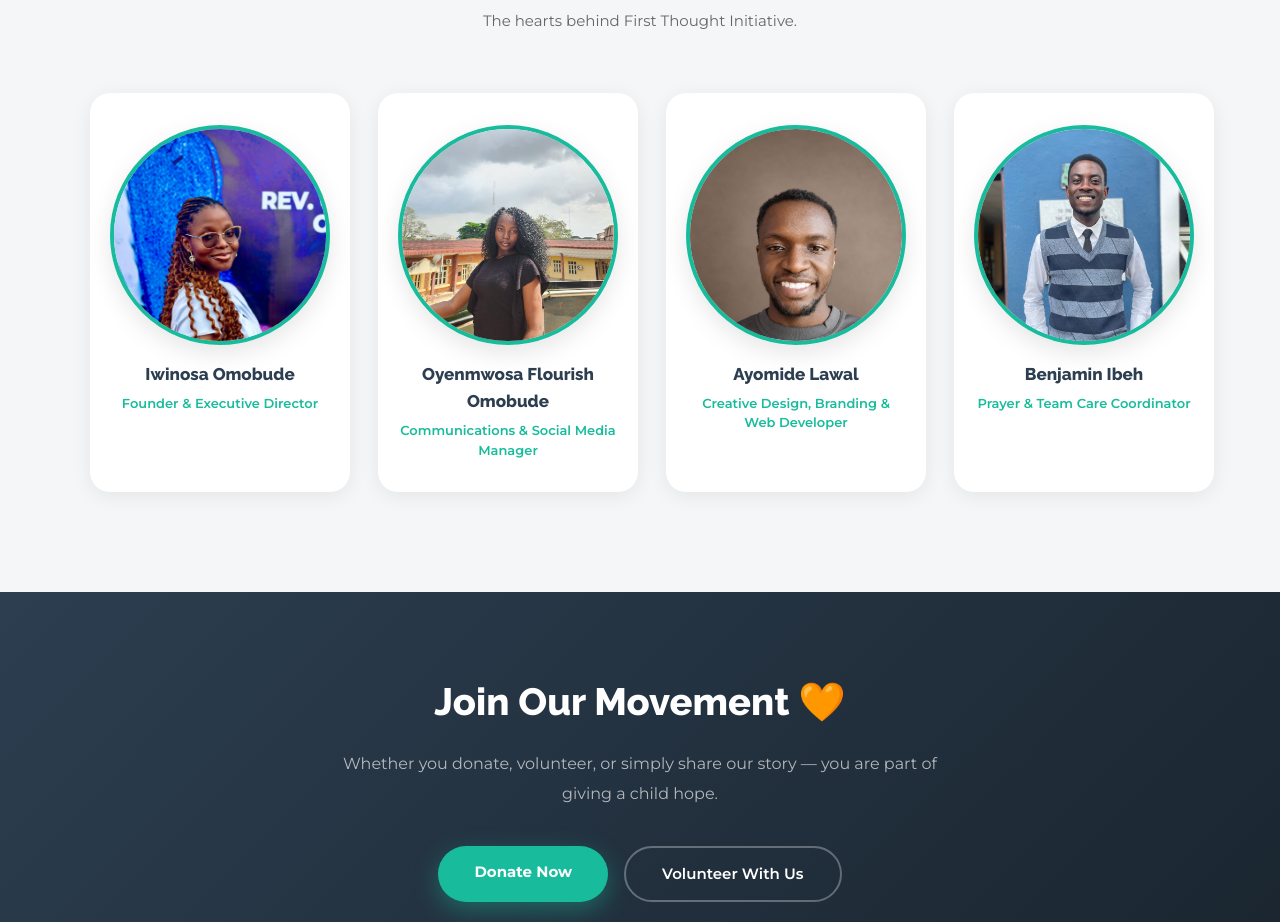
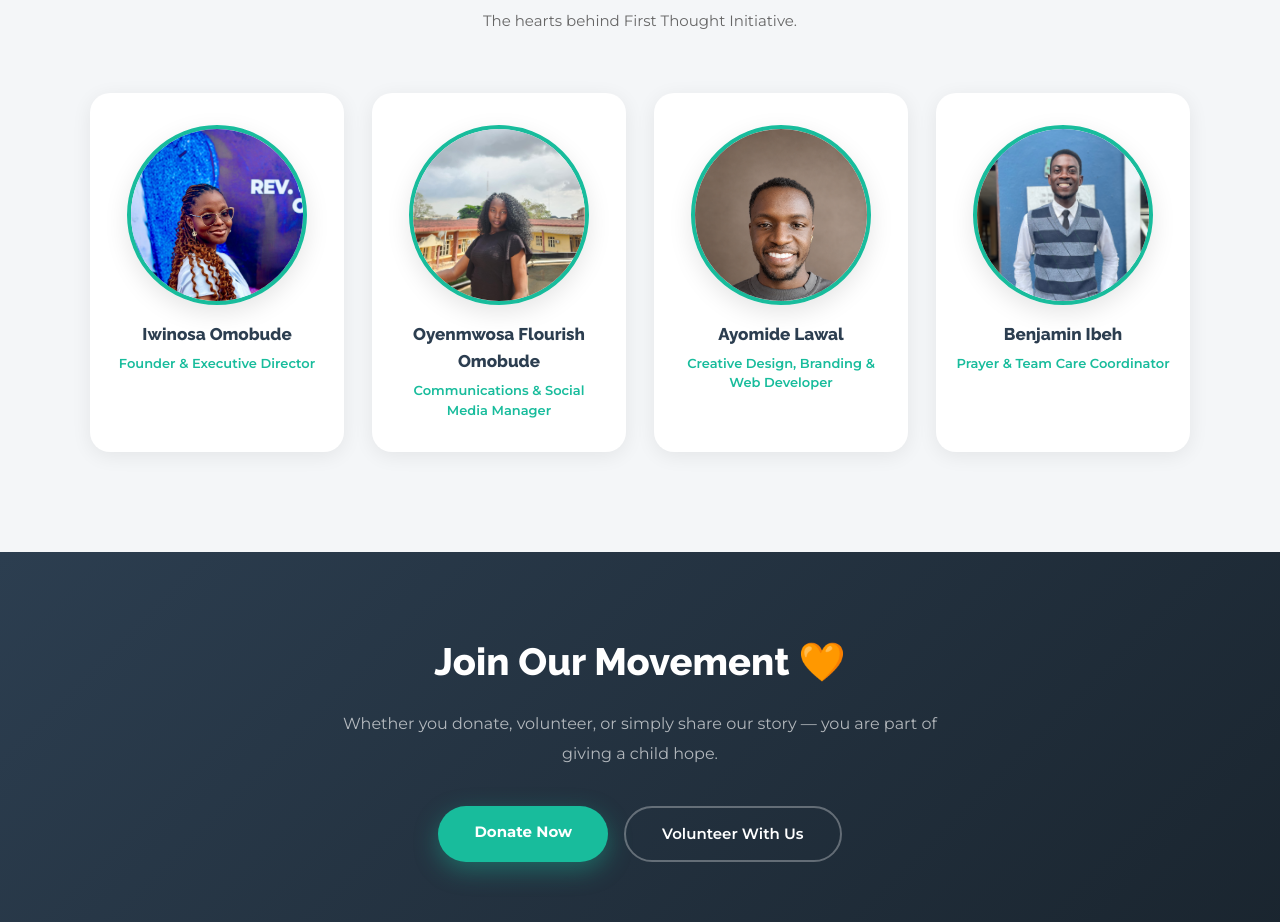
Before and after one commit to Affluentay/fti-website, a React (Vite) app: page /about in a window 1280 px wide. Shown: the part 4580-5502 px from the top of the page. Built offline with nearby package versions, Linux system fonts and the light colour scheme.

Commit message:
update sizes

```diff
--- a/src/pages/About.jsx
+++ b/src/pages/About.jsx
@@ -184,7 +184,7 @@
         }}>
           <div className="scroll-reveal" style={{ textAlign: "center" }}>
             <div style={{
-              width: 220, height: 220, borderRadius: "50%",
+              width: 180, height: 180, borderRadius: "50%",
               overflow: "hidden", margin: "0 auto 20px",
               border: "5px solid #18BC9C",
               boxShadow: "0 20px 40px rgba(0,0,0,0.12)",
@@ -295,7 +295,7 @@
   textAlign: "center",
 }}>
   <div style={{
-    width: 220, height: 220, borderRadius: "50%",
+    width: 180, height: 180, borderRadius: "50%",
     overflow: "hidden", margin: "0 auto 16px",
     border: "4px solid #18BC9C",
     boxShadow: "0 8px 24px rgba(0,0,0,0.1)",
```
